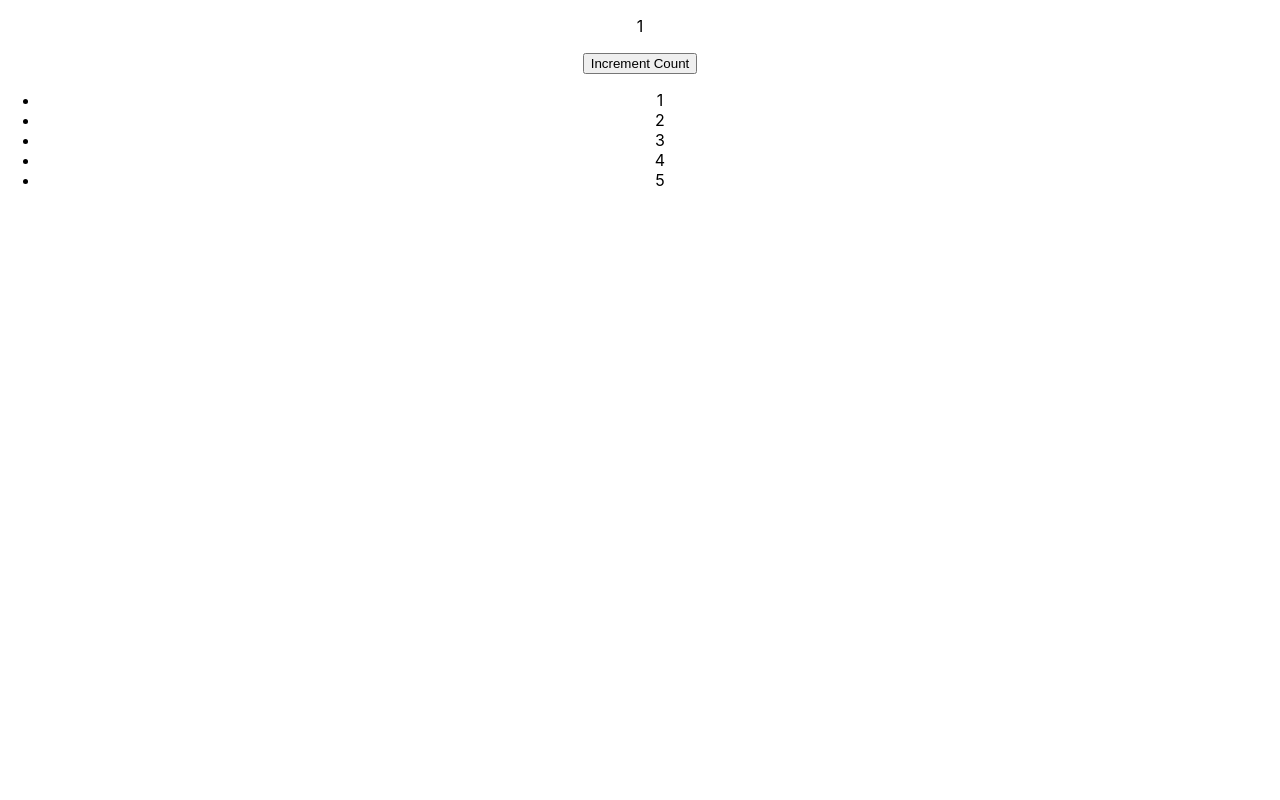
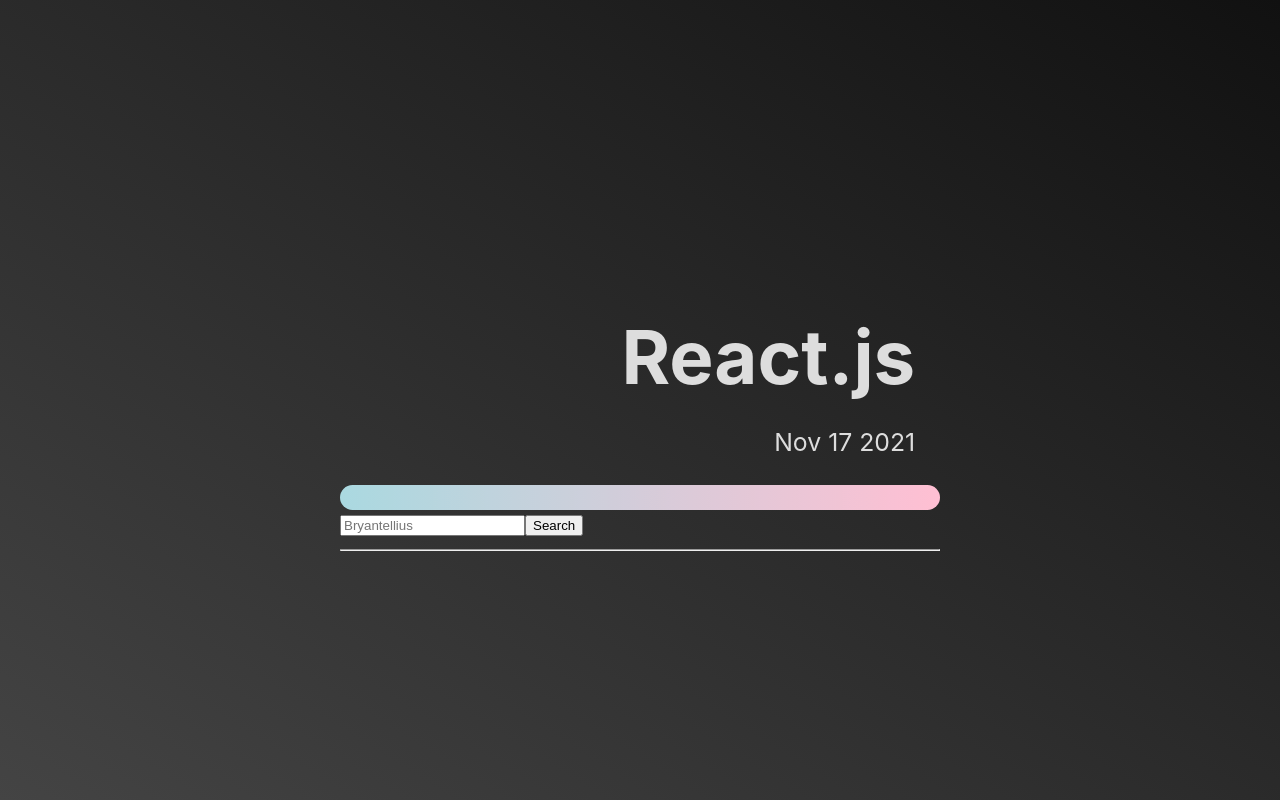
Before and after one commit to Bryantellius/tc-node5-classroom, a React (Create React App) app in the folder walkthroughs/react/first-react/: page / in a window 1280 px wide. Built offline with nearby package versions, Linux system fonts and the light colour scheme.

Commit message:
Walkthrough review"

```diff
--- a/walkthroughs/react/first-react/package.json
+++ b/walkthroughs/react/first-react/package.json
@@ -6,6 +6,7 @@
     "@testing-library/jest-dom": "^5.15.0",
     "@testing-library/react": "^11.2.7",
     "@testing-library/user-event": "^12.8.3",
+    "dayjs": "^1.10.7",
     "react": "^17.0.2",
     "react-dom": "^17.0.2",
     "react-scripts": "4.0.3",
--- a/walkthroughs/react/first-react/src/App.css
+++ b/walkthroughs/react/first-react/src/App.css
@@ -1,23 +1,75 @@
-.App {
-  text-align: center;
+/* Add custom styling here */
+* {
+  box-sizing: border-box;
 }
 
-.App-logo {
-  height: 40vmin;
-  pointer-events: none;
+html {
+  font-family: -apple-system, BlinkMacSystemFont, "Segoe UI", Roboto, Oxygen,
+    Ubuntu, Cantarell, "Open Sans", "Helvetica Neue", sans-serif;
+  font-size: calc(1vw + 1vh + 0.5vmin);
 }
 
-.App-header {
-  background-color: #282c34;
-  min-height: 100vh;
-  display: flex;
-  flex-direction: column;
-  align-items: center;
-  justify-content: center;
-  font-size: calc(10px + 2vmin);
-  color: white;
+body {
+  margin: 0;
 }
 
-.App-link {
-  color: #61dafb;
+.App {
+  min-height: 100vh;
+  background: linear-gradient(to bottom left, #111, #444);
+  color: #ddd;
+  display: flex;
+  justify-content: center;
+  align-items: center;
 }
+
+.box {
+  width: 180px;
+  height: 180px;
+  border: 1px solid black;
+  display: inline-block;
+}
+
+.box-container {
+  display: flex;
+  justify-content: center;
+  width: 100%;
+  flex-wrap: wrap;
+  padding: 0 auto;
+}
+
+.mw-600 {
+  max-width: 600px;
+  width: 100%;
+}
+
+/* Border with Animation */
+.title-container {
+  padding: 1rem;
+  position: relative;
+  text-align: end;
+  font-family: -apple-system, BlinkMacSystemFont, "Segoe UI", Roboto, Oxygen,
+    Ubuntu, Cantarell, "Open Sans", "Helvetica Neue", sans-serif;
+}
+
+.title-container > h1 {
+  font-size: 3rem;
+  margin-bottom: 0;
+}
+
+.title-container:after {
+  position: absolute;
+  background: linear-gradient(to left, pink, lightblue);
+  height: 1rem;
+  border-radius: 1rem;
+  content: "";
+  bottom: -4px;
+  left: 0;
+  width: 100%;
+  animation: grade 10s infinite;
+}
+
+@keyframes grade {
+  100% {
+    filter: hue-rotate(360deg);
+  }
+}
--- a/walkthroughs/react/first-react/src/App.jsx
+++ b/walkthroughs/react/first-react/src/App.jsx
@@ -1,44 +1,61 @@
+/* eslint-disable eqeqeq */
+import "./App.css";
+import Title from "./components/Title";
+import Game from "./components/Game";
 import { Component } from "react";
-import "./App.css";
 
 class App extends Component {
   constructor() {
     super();
 
-    this.title = "Rendering Lists";
     this.state = {
-      count: 1,
-      list: [1, 2, 3, 4, 5],
+      user: {},
+      hasUser: false,
     };
 
-    this.handleClick = this.handleClick.bind(this);
+    this.searchUser = this.searchUser.bind(this);
   }
 
-  handleClick = () => {
-    this.setState({
-      count: this.state.count + 1,
-    });
-  };
+  searchUser(e) {
+    e.preventDefault();
+    let username = document.querySelector("#username").value;
 
-  updateNum = (idx) => {
-    let newList = this.state.list.map((num, i) => (i == idx ? num + 1 : num));
-    this.setState({ list: newList });
-  };
+    fetch("https://www.codewars.com/api/v1/users/" + username)
+      .then((res) => res.json())
+      .then((data) => this.setState({ user: data, hasUser: true }))
+      .catch((err) => alert(err.message));
+  }
 
   render() {
     return (
       <main className="App">
-        <p>{this.state.count}</p>
-        <button onClick={this.handleClick}>Increment Count</button>
-        <ul>
-          {this.state.list.map((num, idx) => {
-            return (
-              <li key={`key${num}+${idx}`} onClick={() => this.updateNum(idx)}>
-                {num}
-              </li>
-            );
-          })}
-        </ul>
+        <div className="mw-600">
+          <Title />
+          {/* <Game /> */}
+          <form action="" onSubmit={this.searchUser}>
+            <input
+              type="text"
+              name="username"
+              placeholder="Bryantellius"
+              id="username"
+            />
+            <button type="submit">Search</button>
+          </form>
+          <hr />
+          {this.state.hasUser ? (
+            <ul id="userDetails">
+              <li id="username">{this.state.user.username}</li>
+              <li id="honor">{this.state.user.honor}</li>
+              <ul id="skills">
+                {Object.keys(this.state.user.ranks.languages).map(
+                  (lang, idx) => (
+                    <li key={`${lang} + ${idx}`}>{lang}</li>
+                  )
+                )}
+              </ul>
+            </ul>
+          ) : null}
+        </div>
       </main>
     );
   }
--- /dev/null
+++ b/walkthroughs/react/first-react/src/components/Game.jsx
@@ -0,0 +1,87 @@
+import { Component } from "react";
+import { formatTime } from "../utils/clock";
+import GameForm from "./GameForm";
+
+class Game extends Component {
+  constructor() {
+    super();
+
+    this.correctNum = null;
+    this.history = [];
+    this.timer = null;
+    this.secs = null;
+
+    this.state = {
+      score: 0,
+      feedback: "Guess as number between 1 and 100:",
+      isPlaying: false,
+      time: "00:00:00",
+    };
+
+    this.evaluateGuess = this.evaluateGuess.bind(this);
+    this.startGame = this.startGame.bind(this);
+    this.endGame = this.endGame.bind(this);
+  }
+
+  startGame() {
+    this.secs = 0;
+    this.timer = setInterval(
+      () => this.setState({ time: formatTime(++this.secs) }),
+      1000
+    );
+    this.correctNum = Math.floor(Math.random() * 100) + 1;
+    this.setState({
+      score: 0,
+      isPlaying: true,
+      feedback: "Guess a number between 1 and 100:",
+    });
+  }
+
+  evaluateGuess(e) {
+    e.preventDefault();
+
+    let guess = document.querySelector("#guess").value;
+    let feedback;
+    let score = this.state.score;
+
+    if (this.history.includes(guess)) {
+      feedback = `You already guessed ${guess}! Maybe try something else..`;
+    } else {
+      if (guess > this.correctNum) {
+        feedback = "Too high..";
+      } else if (guess < this.correctNum) {
+        feedback = "Too low..";
+      } else {
+        feedback = `Correct! You scored ${this.state.score}.`;
+        this.endGame();
+      }
+      this.history.push(guess);
+      score++;
+    }
+
+    this.setState({ feedback, score });
+  }
+
+  endGame() {
+    clearInterval(this.timer);
+    this.setState({ isPlaying: false });
+  }
+
+  render() {
+    return (
+      <div className="game-container">
+        <p id="time">{this.state.time}</p>
+        <p id="feedback">{this.state.feedback}</p>
+        {this.state.isPlaying ? (
+          <GameForm evaluateGuess={this.evaluateGuess} />
+        ) : (
+          <button id="start" onClick={this.startGame}>
+            Start
+          </button>
+        )}
+      </div>
+    );
+  }
+}
+
+export default Game;
--- /dev/null
+++ b/walkthroughs/react/first-react/src/components/GameForm.jsx
@@ -0,0 +1,18 @@
+const GameForm = (props) => {
+  return (
+    <form action="" onSubmit={props.evaluateGuess}>
+      <input
+        type="number"
+        name="guess"
+        id="guess"
+        placeholder="1"
+        min="1"
+        max="100"
+        required
+      />
+      <button type="submit">Guess</button>
+    </form>
+  );
+};
+
+export default GameForm;
--- /dev/null
+++ b/walkthroughs/react/first-react/src/components/Title.jsx
@@ -0,0 +1,12 @@
+import dayjs from "dayjs";
+
+const Title = () => {
+  return (
+    <div className="title-container">
+      <h1>React.js</h1>
+      <p>{dayjs().format("MMM DD YYYY")}</p>
+    </div>
+  );
+};
+
+export default Title;
--- a/walkthroughs/react/first-react/src/index.css
+++ /dev/null
@@ -1,13 +0,0 @@
-body {
-  margin: 0;
-  font-family: -apple-system, BlinkMacSystemFont, 'Segoe UI', 'Roboto', 'Oxygen',
-    'Ubuntu', 'Cantarell', 'Fira Sans', 'Droid Sans', 'Helvetica Neue',
-    sans-serif;
-  -webkit-font-smoothing: antialiased;
-  -moz-osx-font-smoothing: grayscale;
-}
-
-code {
-  font-family: source-code-pro, Menlo, Monaco, Consolas, 'Courier New',
-    monospace;
-}
--- a/walkthroughs/react/first-react/src/index.js
+++ b/walkthroughs/react/first-react/src/index.js
@@ -1,6 +1,5 @@
 import React from "react";
 import ReactDOM from "react-dom";
-import "./index.css";
 import App from "./App";
 
 ReactDOM.render(
--- /dev/null
+++ b/walkthroughs/react/first-react/src/utils/clock.js
@@ -0,0 +1,11 @@
+export function formatTime(secs) {
+  let leftOver = secs;
+  let h = Math.floor(leftOver / 3600);
+  leftOver = leftOver % 3600;
+  let m = Math.floor(leftOver / 60);
+  leftOver = leftOver % 60;
+
+  return `${h.toString().padStart(2, "0")}:${m
+    .toString()
+    .padStart(2, "0")}:${leftOver.toString().padStart(2, "0")}`;
+}
```
Also changed, not shown: walkthroughs/react/first-react/src/components/Button.css (deleted, +0 -20 lines), walkthroughs/react/first-react/src/components/Button.jsx (deleted, +0 -17 lines), walkthroughs/react/first-react/src/components/Header.jsx (deleted, +0 -20 lines), 1 other file (tests, documents, lock files or other folders).
